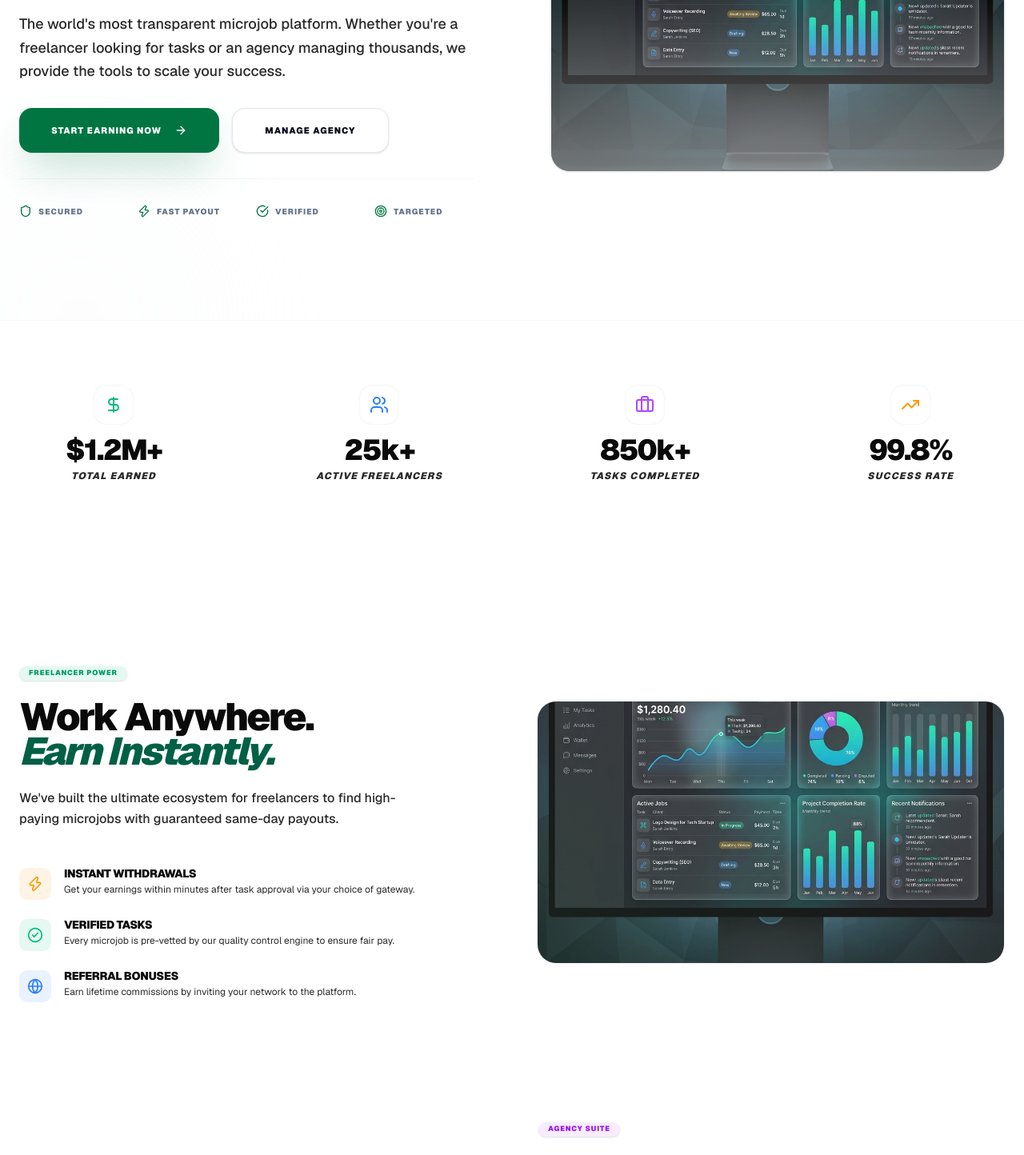
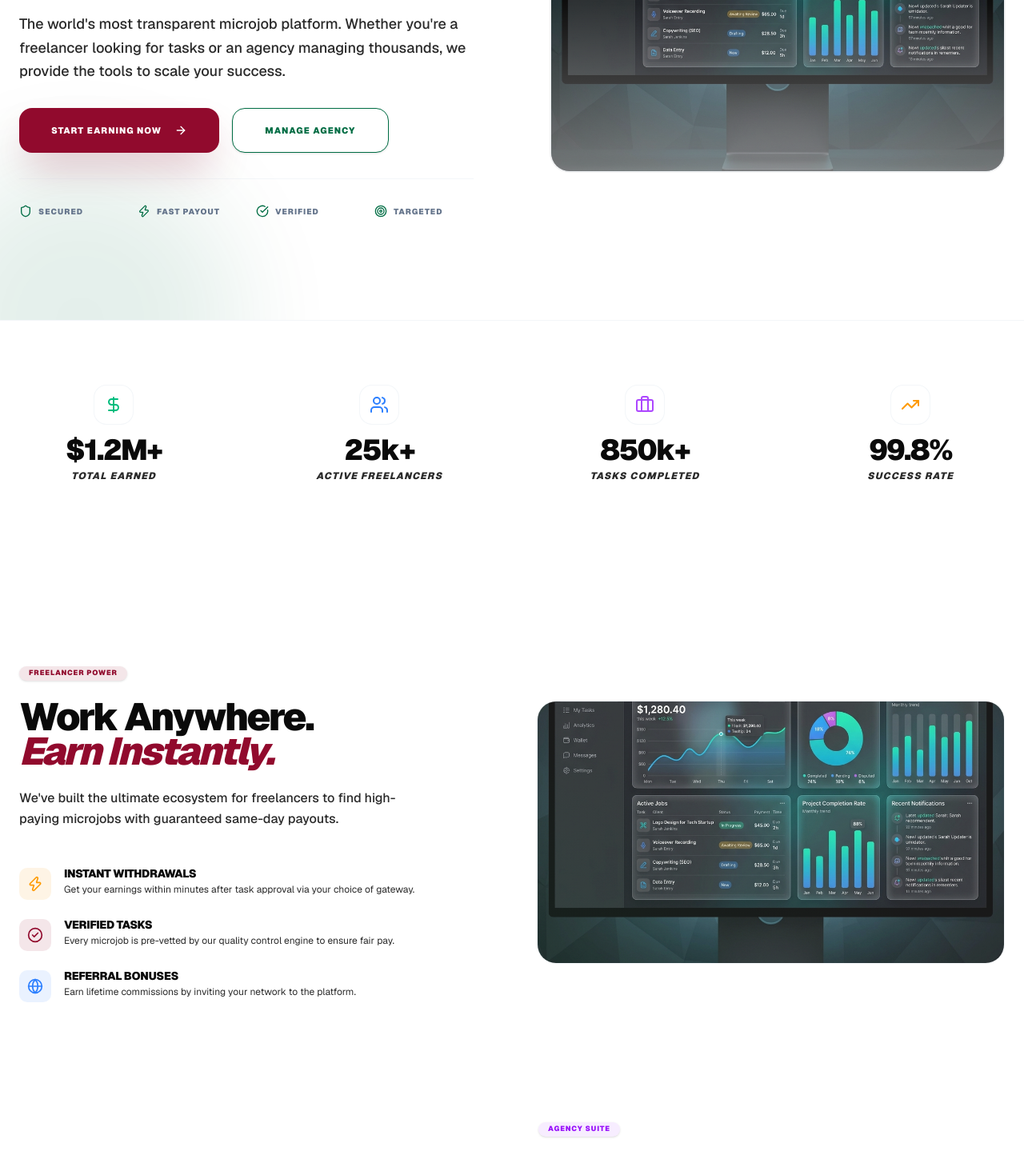
Before and after one commit to smtechsoft/Microjob-Platform-Next-JS, a Next.js app: page / in a window 1280 px wide. Shown: the part 460-1904 px from the top of the page at 80% size. Built offline with nearby package versions, Linux system fonts and the light colour scheme.

Commit message:
theme color updated

```diff
--- a/components/landing/features.tsx
+++ b/components/landing/features.tsx
@@ -18,18 +18,21 @@ import { Card, CardContent, CardHeader, CardTitle, CardDescription } from "@/com
 
 const freelancerFeatures = [
   {
+    id: 1,
     title: "Instant Withdrawals",
     description: "Get your earnings within minutes after task approval via your choice of gateway.",
     icon: Zap,
     color: "text-amber-500 bg-amber-500/10",
   },
   {
+    id: 2,
     title: "Verified Tasks",
     description: "Every microjob is pre-vetted by our quality control engine to ensure fair pay.",
     icon: CheckCircle2,
-    color: "text-emerald-500 bg-emerald-500/10",
+    color: "text-secondary bg-secondary/10",
   },
   {
+    id: 3,
     title: "Referral Bonuses",
     description: "Earn lifetime commissions by inviting your network to the platform.",
     icon: Globe,
@@ -39,18 +42,21 @@ const freelancerFeatures = [
 
 const agencyFeatures = [
   {
+    id: 1,
     title: "Bulk Management",
     description: "Create and manage thousands of tasks with our advanced agency dashboard.",
     icon: Layers,
     color: "text-purple-500 bg-purple-500/10",
   },
   {
+    id: 2,
     title: "Reporting Suite",
     description: "In-depth analytics on worker performance, task accuracy, and budget usage.",
     icon: BarChart4,
-    color: "text-emerald-500 bg-emerald-500/10",
+    color: "text-primary bg-primary/10",
   },
   {
+    id: 3,
     title: "Global Workforce",
     description: "Access over 50,000+ verified freelancers ready to work on your projects.",
     icon: Users,
@@ -65,11 +71,11 @@ export function Features() {
       <div id="explore" className="max-w-7xl mx-auto px-6 pt-12">
         <div className="flex flex-col lg:flex-row items-center gap-16">
           <div className="flex-1 space-y-6">
-            <Badge className="bg-emerald-500/10 text-emerald-600 border-none px-3 py-0.5 rounded-full uppercase text-[9px] font-black tracking-widest">
+            <Badge className="bg-secondary/10 text-secondary border-none px-3 py-0.5 rounded-full uppercase text-[9px] font-black tracking-widest">
               Freelancer Power
             </Badge>
             <h2 className="text-3xl md:text-5xl font-black tracking-tighter text-high-contrast leading-[0.9]">
-              Work Anywhere. <br /><span className="text-emerald-800! dark:text-primary! italic">Earn Instantly.</span>
+              Work Anywhere. <br /><span className="text-secondary! italic">Earn Instantly.</span>
             </h2>
             <p className="text-base text-muted-contrast font-medium max-w-lg leading-relaxed">
               We've built the ultimate ecosystem for freelancers to find high-paying microjobs with guaranteed same-day payouts.
--- a/components/landing/hero.tsx
+++ b/components/landing/hero.tsx
@@ -12,10 +12,10 @@ export function Hero() {
     <section id="home" className="relative pt-32 pb-20 overflow-hidden lg:pt-48 lg:pb-32">
       {/* Background Orbs */}
       <div className="absolute top-0 right-0 -translate-y-1/2 translate-x-1/2 blur-3xl opacity-20 pointer-events-none">
-        <div className="size-[500px] rounded-full bg-primary" />
+        <div className="size-[500px] rounded-full bg-secondary" />
       </div>
       <div className="absolute bottom-0 left-0 translate-y-1/2 -translate-x-1/4 blur-3xl opacity-10 pointer-events-none">
-        <div className="size-[400px] rounded-full bg-secondary" />
+        <div className="size-[400px] rounded-full bg-primary" />
       </div>
 
       <div className="max-w-7xl mx-auto px-6 relative z-10 text-center lg:text-left flex flex-col lg:flex-row items-center gap-12 lg:gap-24">
@@ -54,13 +54,13 @@ export function Hero() {
             transition={{ delay: 0.3, duration: 0.5 }}
             className="flex flex-col sm:flex-row items-center justify-center lg:justify-start gap-4"
           >
-            <Button size="lg" className="h-14 px-10 rounded-2xl bg-primary text-primary-foreground font-black uppercase tracking-widest text-[11px] shadow-2xl shadow-primary/30 group w-full sm:w-auto" asChild>
+            <Button size="lg" className="h-14 px-10 rounded-2xl bg-secondary text-secondary-foreground font-black uppercase tracking-widest text-[11px] shadow-2xl shadow-secondary/30 group w-full sm:w-auto" asChild>
               <Link href="/auth/register">
                 Start Earning Now
                 <ArrowRight className="ml-2 size-4 group-hover:translate-x-1 transition-transform" />
               </Link>
             </Button>
-            <Button variant="outline" size="lg" className="h-14 px-10 rounded-2xl border-border shadow-sm text-[11px] font-black uppercase tracking-widest text-foreground hover:bg-muted/10 w-full sm:w-auto" asChild>
+            <Button variant="outline" size="lg" className="h-14 px-10 rounded-2xl border-primary shadow-sm text-[11px] font-black uppercase tracking-widest text-primary hover:bg-primary/10 w-full sm:w-auto" asChild>
                <Link href="/#agencies">Manage Agency</Link>
             </Button>
           </motion.div>
--- a/components/shared/dashboard-view.tsx
+++ b/components/shared/dashboard-view.tsx
@@ -24,24 +24,24 @@ const getStats = (role: string) => {
   if (role === "admin") {
     return [
       { title: "Platform Balance", value: "$124,450.00", description: "+12.5% monthly", icon: DollarSign, trend: "up", color: "bg-emerald-500/10 text-emerald-600" },
-      { title: "Total Tasks", value: "842", description: "42 active now", icon: Briefcase, trend: "up", color: "bg-blue-500/10 text-blue-600" },
-      { title: "Total Freelancers", value: "1,280", description: "+48 this week", icon: Users, trend: "up", color: "bg-purple-500/10 text-purple-600" },
-      { title: "Success Rate", value: "98.2%", description: "+0.4% avg", icon: TrendingUp, trend: "up", color: "bg-amber-500/10 text-amber-600" },
+      { title: "Total Tasks", value: "842", description: "42 active now", icon: Briefcase, trend: "up", color: "bg-secondary/10 text-secondary" },
+      { title: "Total Freelancers", value: "1,280", description: "+48 this week", icon: Users, trend: "up", color: "bg-emerald-500/10 text-emerald-600" },
+      { title: "Success Rate", value: "98.2%", description: "+0.4% avg", icon: TrendingUp, trend: "up", color: "bg-secondary/10 text-secondary" },
     ]
   }
   if (role === "agent") {
     return [
       { title: "Agency Commission", value: "$4,250.00", description: "This month", icon: DollarSign, trend: "up", color: "bg-emerald-500/10 text-emerald-600" },
-      { title: "Managed Freelancers", value: "124", description: "8 active", icon: Users, trend: "up", color: "bg-blue-500/10 text-blue-600" },
-      { title: "Pending Reviews", value: "15", description: "Tasks to approve", icon: Clock, trend: "down", color: "bg-amber-500/10 text-amber-600" },
-      { title: "Success Rate", value: "96.5%", description: "Team average", icon: TrendingUp, trend: "up", color: "bg-purple-500/10 text-purple-600" },
+      { title: "Managed Freelancers", value: "124", description: "8 active", icon: Users, trend: "up", color: "bg-secondary/10 text-secondary" },
+      { title: "Pending Reviews", value: "15", description: "Tasks to approve", icon: Clock, trend: "down", color: "bg-emerald-500/10 text-emerald-600" },
+      { title: "Success Rate", value: "96.5%", description: "Team average", icon: TrendingUp, trend: "up", color: "bg-secondary/10 text-secondary" },
     ]
   }
   return [
     { title: "Total Earnings", value: "$1,450.25", description: "Life-time", icon: DollarSign, trend: "up", color: "bg-emerald-500/10 text-emerald-600" },
-    { title: "Tasks Completed", value: "156", description: "+12 this week", icon: CheckCircle2, trend: "up", color: "bg-blue-500/10 text-blue-600" },
-    { title: "Current Balance", value: "$420.50", description: "Ready to withdraw", icon: Clock, trend: "neutral", color: "bg-purple-500/10 text-purple-600" },
-    { title: "Success Rate", value: "99.1%", description: "Near perfect", icon: TrendingUp, trend: "up", color: "bg-amber-500/10 text-amber-600" },
+    { title: "Tasks Completed", value: "156", description: "+12 this week", icon: CheckCircle2, trend: "up", color: "bg-secondary/10 text-secondary" },
+    { title: "Current Balance", value: "$420.50", description: "Ready to withdraw", icon: Clock, trend: "neutral", color: "bg-emerald-500/10 text-emerald-600" },
+    { title: "Success Rate", value: "99.1%", description: "Near perfect", icon: TrendingUp, trend: "up", color: "bg-secondary/10 text-secondary" },
   ]
 }
 
--- a/styles/globals.css
+++ b/styles/globals.css
@@ -52,10 +52,10 @@ html {
   --card-foreground: #020617;
   --popover: #ffffff;
   --popover-foreground: #020617;
-  --primary: #007542;
+  --primary: #006D44;
   --primary-foreground: #ffffff;
-  --secondary: #f1f5f9;
-  --secondary-foreground: #0f172a;
+  --secondary: #910A2D;
+  --secondary-foreground: #ffffff;
   --muted: #f8fafc;
   --muted-foreground: #64748b;
   --accent: #f1f5f9;
@@ -64,18 +64,18 @@ html {
   --destructive-foreground: #ffffff;
   --border: #e2e8f0;
   --input: #e2e8f0;
-  --ring: #007542;
+  --ring: #006D44;
   --radius: 0.625rem;
   --sidebar: #f8fafc;
   --sidebar-foreground: #0f172a;
-  --sidebar-primary: #007542;
+  --sidebar-primary: #006D44;
   --sidebar-primary-foreground: #ffffff;
   --sidebar-accent: #f1f5f9;
   --sidebar-accent-foreground: #0f172a;
   --sidebar-border: #e2e8f0;
-  --sidebar-ring: #007542;
-  --chart-1: #007542;
-  --chart-2: #1e8c45;
+  --sidebar-ring: #006D44;
+  --chart-1: #006D44;
+  --chart-2: #910A2D;
   --chart-3: #3aa346;
   --chart-4: #58bb43;
   --chart-5: #c1ff1c;
```
